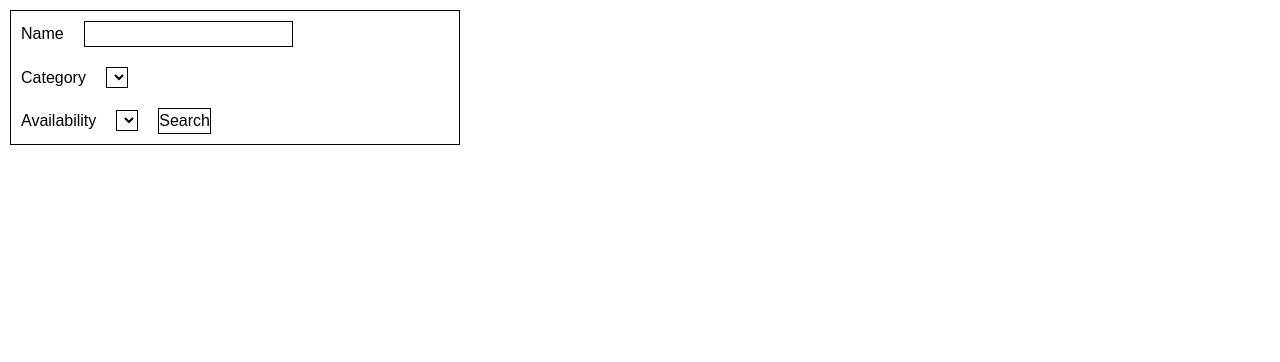
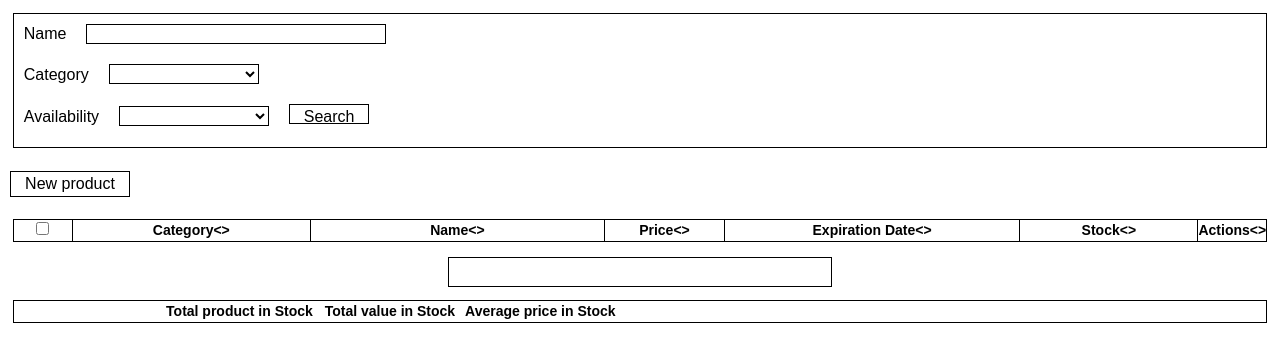
Before and after one commit to LeopoldoDelgadillo/BreakableToy1, a Next.js app in the folder frontend/: page / in a window 1280 px wide. Shown: the top 362 px of the page. Built offline with nearby package versions, Linux system fonts and the light colour scheme.

Commit message:
modified:   frontend/src/app/page.tsx Base structure of the frontend done

```diff
--- a/frontend/src/app/page.tsx
+++ b/frontend/src/app/page.tsx
@@ -3,16 +3,66 @@ export default function Home() {
     <main>
       <div
         className="SearchBlock"
-        style={{border: "1px solid black", width: "450px", height: "135px", margin: "10px"}}>
+        style={{border: "1px solid black", width: "98%", height: "135px", margin: "1%"}}>
         <form>
           <label htmlFor="name" style={{margin: "10px"}}>Name</label>
-          <input type="text" id="name" name="name" style={{border: "1px solid black", margin: "10px"}}></input><br></br>
+          <input type="text" id="name" name="name" style={{border: "1px solid black",width: "300px", height:"20px", margin: "10px"}}></input><br></br>
           <label htmlFor="categories" style={{margin: "10px"}}>Category</label>
-          <select id="categories" name="categories" style={{border: "1px solid black", margin: "10px"}}></select><br></br>
+          <select id="categories" name="categories" style={{border: "1px solid black",width: "150px", height:"20px", margin: "10px"}}></select><br></br>
           <label htmlFor="availability" style={{margin: "10px"}}>Availability</label>
-          <select id="availability" name="availability" style={{border: "1px solid black", margin: "10px"}}></select>
-          <input type="submit" value="Search" style={{border: "1px solid black", margin: "10px"}}></input>
+          <select id="availability" name="availability" style={{border: "1px solid black",width: "150px", height:"20px", margin: "10px"}}></select>
+          <input type="submit" value="Search" style={{border: "1px solid black",width: "80px", height:"20px", margin: "10px"}}></input>
         </form>
+      </div>
+      <div>
+        <input type="submit" value="New product" style={{border: "1px solid black", width: "120px", margin: "10px"}}></input>
+      </div>
+      <div>
+        <table style={{border: "1px solid black", width: "98%", margin: "1%"}}>
+          <tr style={{border: "1px solid black", width: "98%", fontSize: "14px"}}>
+            <th style={{border: "1px solid black", width: "5%", margin: "10px"}}><input type="checkbox"></input></th>
+            <th style={{border: "1px solid black", width: "20%", margin: "10px"}}>Category&lt;&gt;</th>
+            <th style={{border: "1px solid black", width: "25%", margin: "10px"}}>Name&lt;&gt;</th>
+            <th style={{border: "1px solid black", width: "10%", margin: "10px"}}>Price&lt;&gt;</th>
+            <th style={{border: "1px solid black", width: "25%", margin: "10px"}}>Expiration Date&lt;&gt;</th>
+            <th style={{border: "1px solid black", width: "15%", margin: "10px"}}>Stock&lt;&gt;</th>
+            <th style={{border: "1px solid black", width: "10%", margin: "10px"}}>Actions&lt;&gt;</th>
+          </tr>
+          {
+          /* productList.forEach((product) = { mock up of the table functions
+            <tr>
+              <td><input type="checkbox"></input></td>
+              <td>product.category</td>
+              <td>product.name</td>
+              <td>product.unitPrice</td>
+              <td>product.expirationDate</td>
+              <td>product.stock</td>
+              <td><input type="url">Edit</input>/<input type="url">Delete</input></td>
+            </tr>
+          }); */}
+        </table>
+        <div style={{border: "1px solid black", width: "30%",height: "30px", marginLeft: "35%", marginTop: "15px"}}>
+            {/*paginacion*/}
+        </div>
+      </div>
+      <div style={{border: "1px solid black", width: "98%", margin: "1%"}}>
+        <table style={{fontSize: "14px"}}>
+          <tr>
+            <th style={{width: "25%"}}></th>
+            <th style={{width: "25%"}}>Total product in Stock</th>
+            <th style={{width: "25%"}}>Total value in Stock</th>
+            <th style={{width: "25%"}}>Average price in Stock</th>
+          </tr>
+          {
+          /* categoryList.forEach((category) = { mock up of the stats functions
+            <tr>
+              <td>category</td>
+              <td>category.count</td>
+              <td>category.totalPrice</td>
+              <td>product.avgPrice</td>
+            </tr>
+          }); */}
+        </table>
       </div>
     </main>
   );
```
